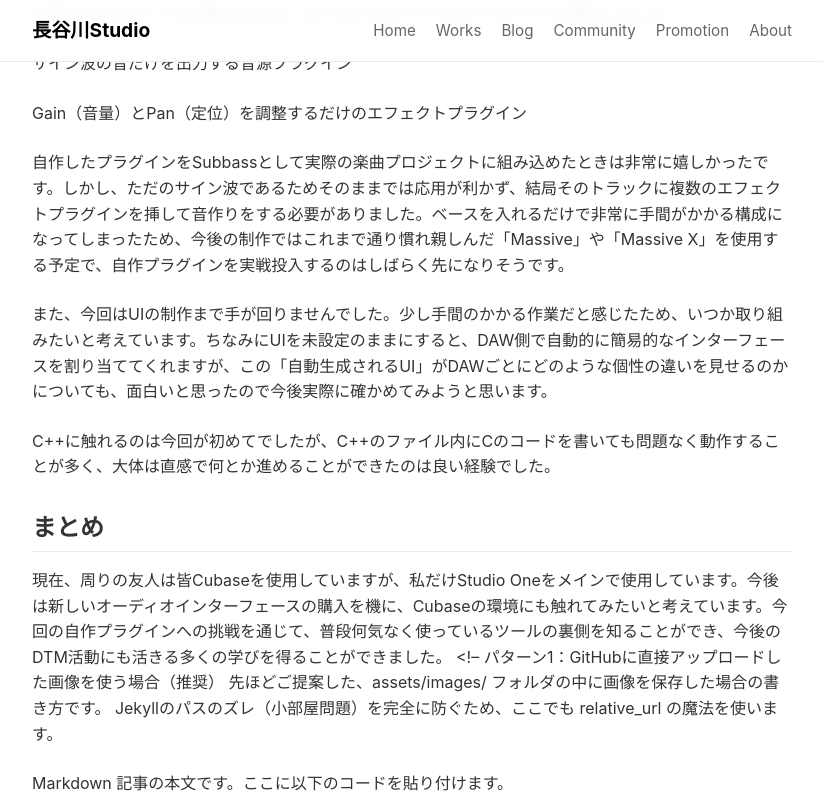
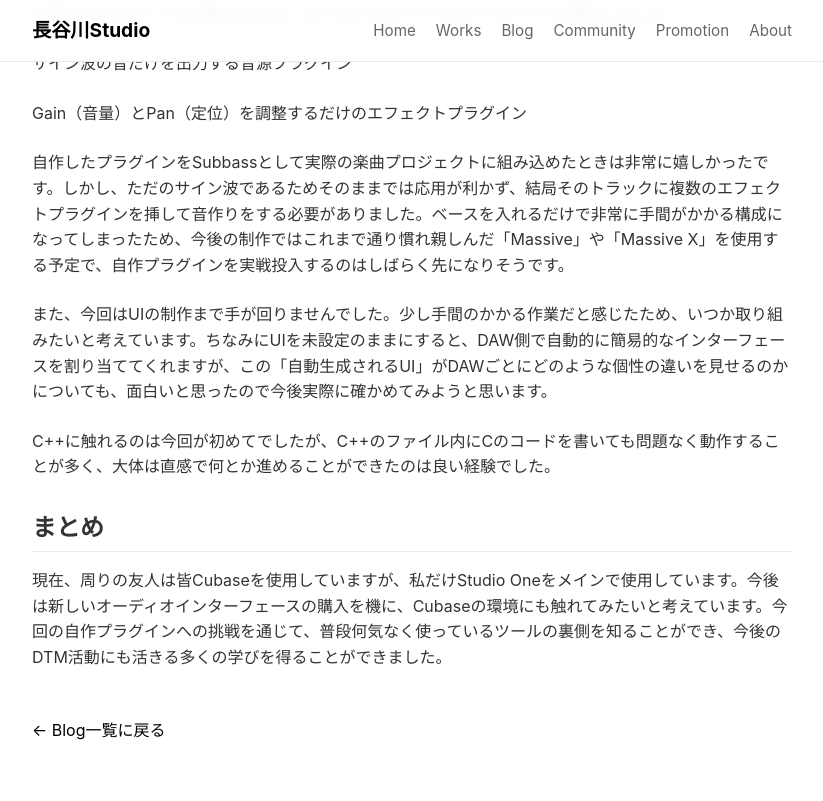
Before and after one commit to woody-510/homepage, a Jekyll site: the page built from _posts/2026-04-29-post-post.md, in a window 1280 px wide and 1400 px high, scrolled down 1159 px. Shown: the top 801 px of the window, without its empty margins (228-1051 px from the left). Built offline with Jekyll 4.4.1, drawn with Linux system fonts in a browser that asks for light colours; grey boxes are pictures that could not be loaded.

Commit message:
Update 2026-04-29-post-post.md

```diff
--- a/_posts/2026-04-29-post-post.md
+++ b/_posts/2026-04-29-post-post.md
@@ -34,13 +34,3 @@ C++に触れるのは今回が初めてでしたが、C++のファイル内にC
 
 ## まとめ
 現在、周りの友人は皆Cubaseを使用していますが、私だけStudio Oneをメインで使用しています。今後は新しいオーディオインターフェースの購入を機に、Cubaseの環境にも触れてみたいと考えています。今回の自作プラグインへの挑戦を通じて、普段何気なく使っているツールの裏側を知ることができ、今後のDTM活動にも活きる多くの学びを得ることができました。
-<!-- パターン1：GitHubに直接アップロードした画像を使う場合（推奨）
-先ほどご提案した、assets/images/ フォルダの中に画像を保存した場合の書き方です。
-Jekyllのパスのズレ（小部屋問題）を完全に防ぐため、ここでも relative_url の魔法を使います。
-
-Markdown
-記事の本文です。ここに以下のコードを貼り付けます。
-
-![画像の説明]({{ "/assets/images/写真の名前.jpg" | relative_url }})
-
-これで画像が表示されます。 -->
```
